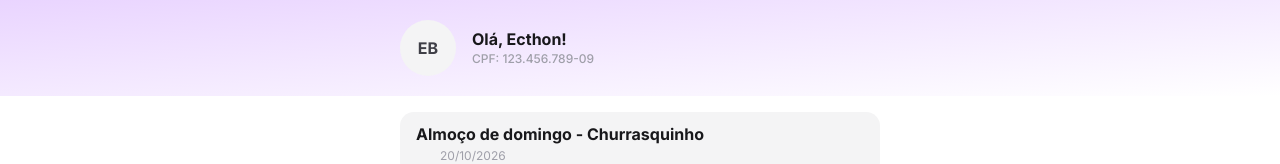
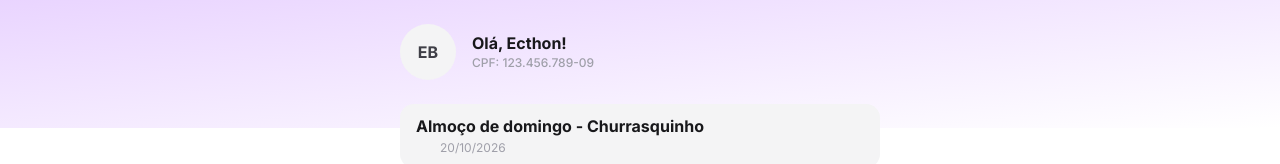
Before and after one commit to ecthon/mce-food, a Next.js app: page / in a window 1280 px wide. Shown: the top 164 px of the page. Built offline with nearby package versions, Linux system fonts and the light colour scheme; some icons are missing.

Commit message:
feat: implement order page layout with user header and dynamic item selection functionality

```diff
--- a/app/page.tsx
+++ b/app/page.tsx
@@ -55,7 +55,7 @@ export default function Page() {
   return (
     <div className="flex flex-col">
       <HeaderUser />
-      <div className="flex flex-col gap-4 min-h-svh p-4 max-w-lg mx-auto pb-28">
+      <div className="flex flex-col gap-4 min-h-svh -mt-10 p-4 max-w-lg mx-auto pb-28">
 
         <EventHeader title={churrasquinho.title} date={churrasquinho.date} />
 
--- a/components/header-user.tsx
+++ b/components/header-user.tsx
@@ -1,7 +1,7 @@
 export default function HeaderUser() {
     return (
-        <div className="flex h-24 w-full items-center bg-linear-to-br from-purple-200 to-white">
-            <div className="flex w-full max-w-lg mx-auto px-4 py-3 items-center gap-4">
+        <div className="flex h-32 w-full items-center bg-linear-to-br from-purple-200 to-white">
+            <div className="flex w-full -mt-6 max-w-lg mx-auto px-4 py-3 items-center gap-4">
                 <div className="flex items-center justify-center bg-zinc-100 rounded-full w-14 h-14 shrink-0 text-base font-bold text-zinc-700">
                     EB
                 </div>
```
